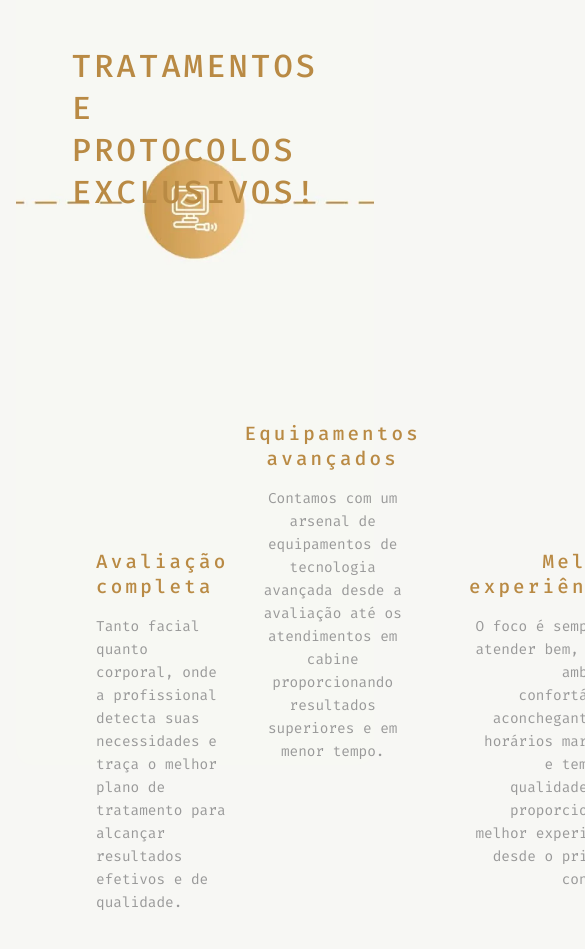
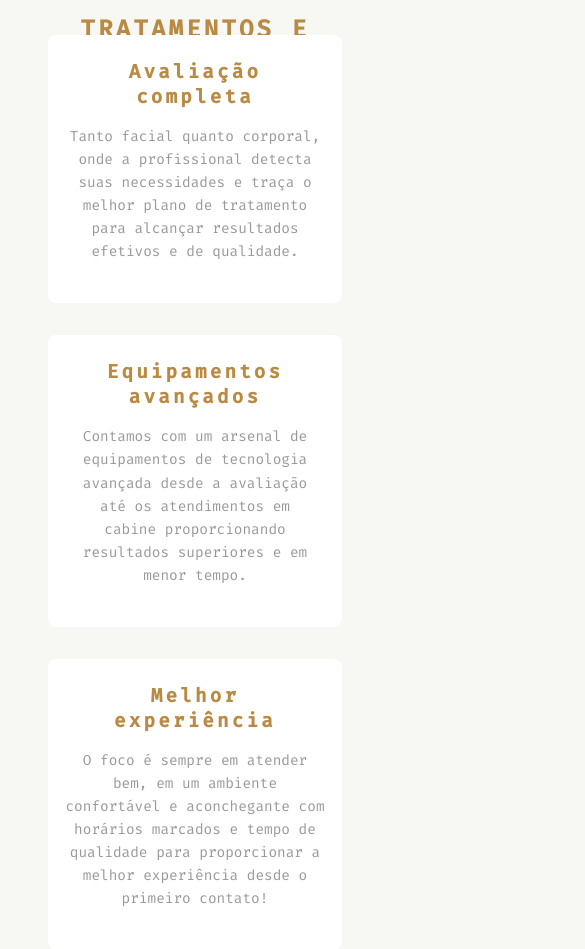
Before and after one commit to devdamasceno/estetica, a Next.js app: page /portfolio in a window 390 px wide. Shown: the part 1780-2729 px from the top of the page, 585 px wide, since content can reach past the window. Built offline with nearby package versions, Linux system fonts and the light colour scheme.

Commit message:
first commit

```diff
--- a/src/components/nav/index.tsx
+++ b/src/components/nav/index.tsx
@@ -90,8 +90,6 @@ const Nav: React.FC = () => {
           </div>
         </div>
 
-
-
       </div>
 
     </>
--- a/src/components/nav/styles.module.css
+++ b/src/components/nav/styles.module.css
@@ -164,9 +164,6 @@
   gap: 1rem;
 }
 
-.tratamentoDescricaoFluxoUm {
-}
-
 .tratamentoDescricaoFluxoUm h1 {
   font-size: 1.2rem;
 }
@@ -196,8 +193,8 @@
 .tratamentoDescricaoFluxoTres {
   display: flex;
   flex-direction: column;
-  align-items: end;
-  text-align: end;
+  align-items: flex-end;
+  justify-content: flex-end;
 }
 
 .tratamentoDescricaoFluxoTres h1 {
@@ -206,6 +203,7 @@
 
 .tratamentoDescricaoFluxoTres p {
   font-size: 0.9rem;
+  text-align: end;
 }
 
 
@@ -256,4 +254,86 @@
     margin: 0rem;
   }
 
+  .menuTratamentoContent {
+    background-image: none;
+    padding: 3rem 2rem;
+  }
+
+  .menuTratamentoContent h1 {
+    text-align: center;
+    font-size: 1.5rem;
+    font-weight: bold;
+  }
+
+  .tratamentoDescricaoFluxo {
+    display: flex;
+    flex-direction: column;
+    align-items: center;
+    justify-content: center;
+    height: 20rem;
+    margin: 0 auto;
+  }
+
+  .menuTratamento {
+    display: flex;
+  }
+
+  .tratamentoDescricaoFluxoUm {
+    display: flex;
+    flex-direction: column;
+    align-items: center;
+    justify-content: center;
+    margin-top: 6rem;
+
+    background-color: #fff;
+    padding: 1.5rem 1rem;
+    justify-content: center;
+    border-radius: 0.5rem;
+  }
+
+  .tratamentoDescricaoFluxoUm h1 {
+    text-align: center;
+    font-size: 1.2rem;
+  }
+
+  .tratamentoDescricaoFluxoUm p {
+    text-align: center;
+  }
+
+  .tratamentoDescricaoFluxoDois {
+    display: flex;
+    flex-direction: column;
+    align-items: center;
+    margin-top: 1rem;
+
+    background-color: #fff;
+    padding: 1.5rem 1rem;
+    justify-content: center;
+    border-radius: 0.5rem;
+  }
+
+  .tratamentoDescricaoFluxoDois h1 {
+    font-size: 1.2rem;
+  }
+
+  .tratamentoDescricaoFluxoTres {
+    display: flex;
+    flex-direction: column;
+    align-items: center;
+    margin-top: 1rem;
+    background-color: #fff;
+    padding: 1.5rem 1rem;
+    justify-content: center;
+    border-radius: 0.5rem;
+  }
+
+  .tratamentoDescricaoFluxoTres h1 {
+    text-align: center;
+    font-size: 1.2rem;
+  }
+
+  .tratamentoDescricaoFluxoTres p {
+    text-align: center;
+  }
+
 }
```
